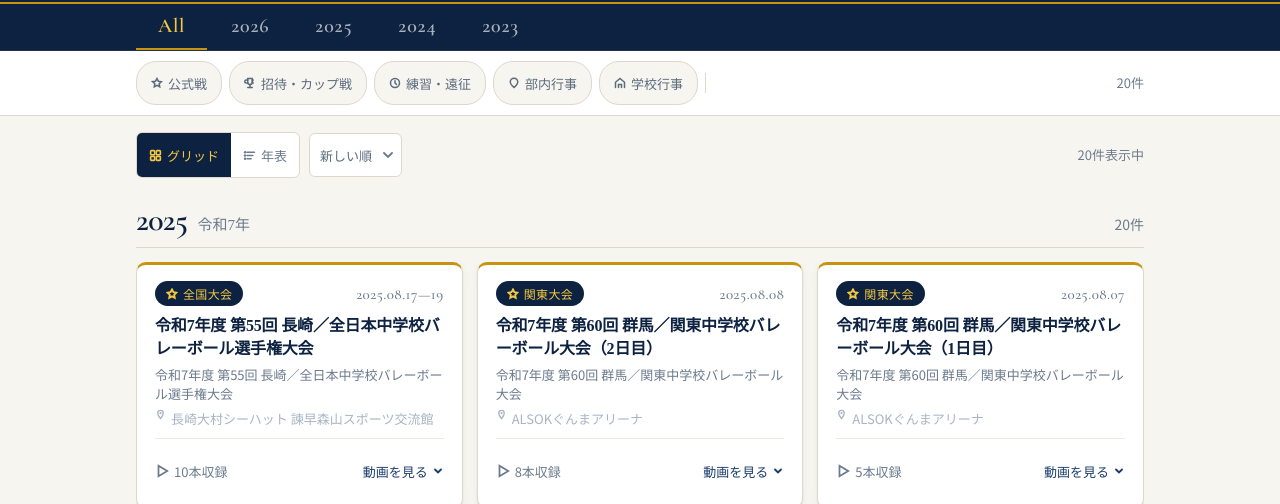
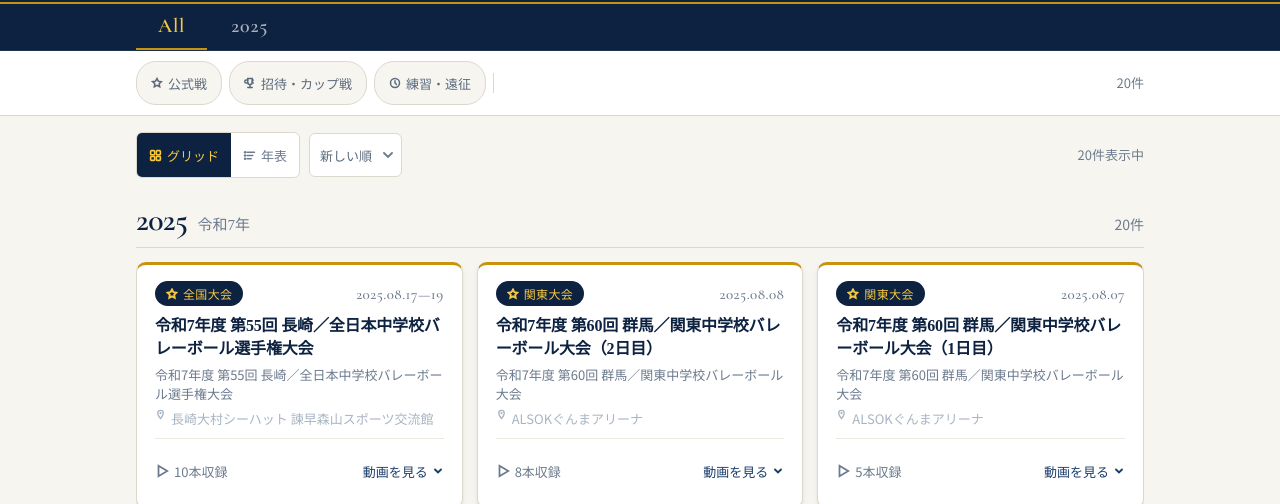
Before and after one commit to 2bcwkie/r5a3040vbcarch, a plain HTML site: page index.html in a window 1280 px wide. Shown: the part 52-556 px from the top of the page. Drawn offline with nearby package versions, Linux system fonts and the light colour scheme.

Commit message:
Add files via upload

```diff
--- a/index.html
+++ b/index.html
@@ -440,10 +440,7 @@ footer{
 <nav id="year-nav" aria-label="年度フィルター">
   <div class="yn-inner" role="tablist">
     <button class="year-tab" role="tab" aria-selected="true"  data-year="all" id="tab-all">All</button>
-    <button class="year-tab" role="tab" aria-selected="false" data-year="2026" id="tab-2026">2026</button>
     <button class="year-tab" role="tab" aria-selected="false" data-year="2025" id="tab-2025">2025</button>
-    <button class="year-tab" role="tab" aria-selected="false" data-year="2024" id="tab-2024">2024</button>
-    <button class="year-tab" role="tab" aria-selected="false" data-year="2023" id="tab-2023">2023</button>
   </div>
 </nav>
 
@@ -468,18 +465,6 @@ footer{
       <svg class="chip-icon" viewBox="0 0 16 16" aria-hidden="true"><circle cx="8" cy="8" r="6"/><path d="M8 5v3l2 2"/></svg>
       <svg class="chip-check" viewBox="0 0 12 12" aria-hidden="true"><polyline points="1,6 4,10 11,2"/></svg>
       練習・遠征
-    </button>
-
-    <button class="filter-chip" data-cat="部内行事" aria-pressed="false" aria-label="部内行事フィルター">
-      <svg class="chip-icon" viewBox="0 0 16 16" aria-hidden="true"><path d="M8 14s-5-4.5-5-7.5a5 5 0 0 1 10 0C13 9.5 8 14 8 14z"/></svg>
-      <svg class="chip-check" viewBox="0 0 12 12" aria-hidden="true"><polyline points="1,6 4,10 11,2"/></svg>
-      部内行事
-    </button>
-
-    <button class="filter-chip" data-cat="学校行事" aria-pressed="false" aria-label="学校行事フィルター">
-      <svg class="chip-icon" viewBox="0 0 16 16" aria-hidden="true"><path d="M2 14V7l6-5 6 5v7"/><path d="M6 14v-4h4v4"/></svg>
-      <svg class="chip-check" viewBox="0 0 12 12" aria-hidden="true"><polyline points="1,6 4,10 11,2"/></svg>
-      学校行事
     </button>
 
     <div class="fb-divider" role="separator" aria-hidden="true"></div>
```
